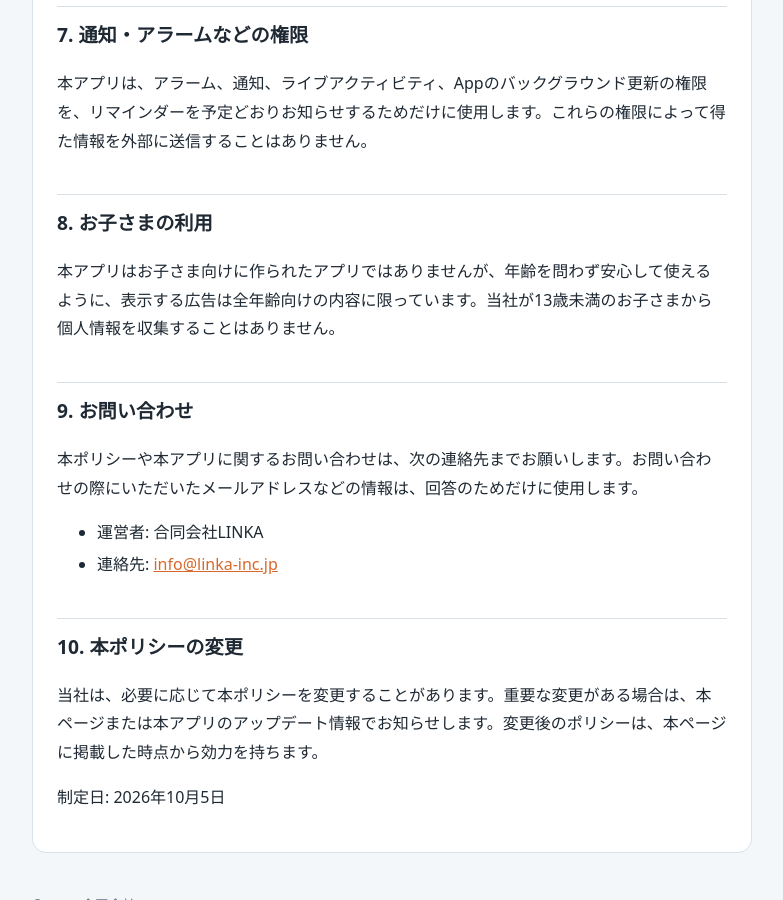
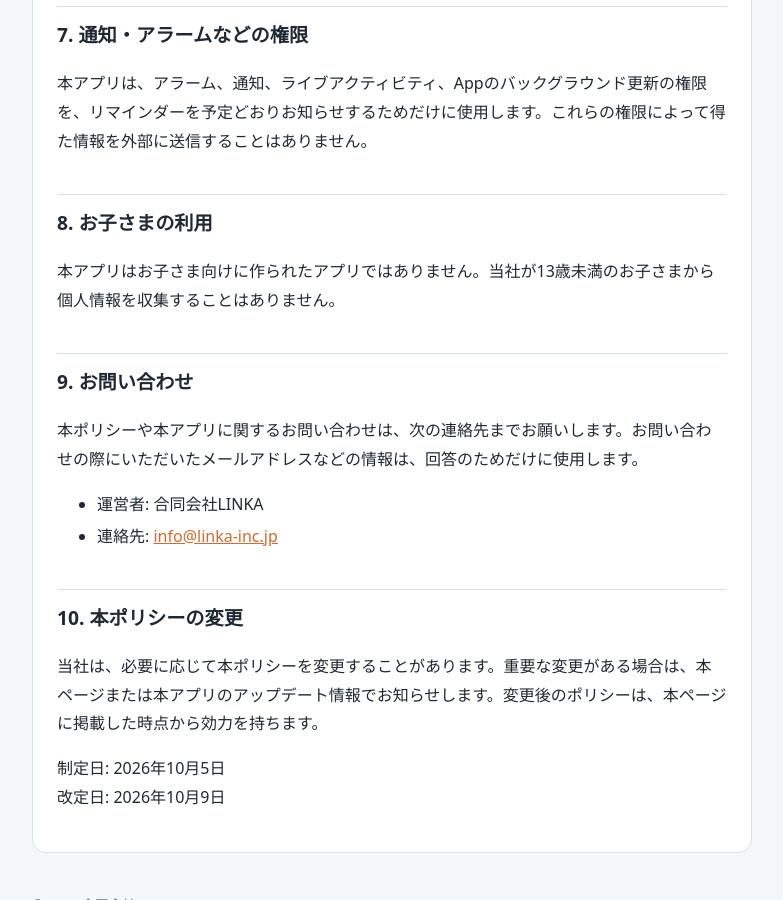
Before and after one commit to linka-admin/voice-reminder-docs, a Jekyll site: the page built from privacy/index.md, in a window 1280 px wide and 900 px high, scrolled down 3228 px. Shown: the whole window, without its empty margins (248-1031 px from the left). Built offline with Jekyll 4.4.1, drawn with Linux system fonts in a browser that asks for light colours.

Commit message:
Privacy: ads are no longer limited to all ages
Co-Authored-By: Claude Opus 5.5 <noreply@anthropic.com>
Claude-Session: https://claude.ai/code/session_01BJR95jgKVmsTbDPj1JJWi4

```diff
--- a/privacy/index.md
+++ b/privacy/index.md
@@ -84,7 +84,7 @@ alternate: /en/privacy/
 
 ## 8. お子さまの利用
 
-本アプリはお子さま向けに作られたアプリではありませんが、年齢を問わず安心して使えるように、表示する広告は全年齢向けの内容に限っています。当社が13歳未満のお子さまから個人情報を収集することはありません。
+本アプリはお子さま向けに作られたアプリではありません。当社が13歳未満のお子さまから個人情報を収集することはありません。
 
 ## 9. お問い合わせ
 
@@ -98,3 +98,4 @@ alternate: /en/privacy/
 当社は、必要に応じて本ポリシーを変更することがあります。重要な変更がある場合は、本ページまたは本アプリのアップデート情報でお知らせします。変更後のポリシーは、本ページに掲載した時点から効力を持ちます。
 
 制定日: 2026年10月5日
+改定日: 2026年10月9日
```
Also changed, not shown: en/privacy/index.md (+2 -1 lines).
